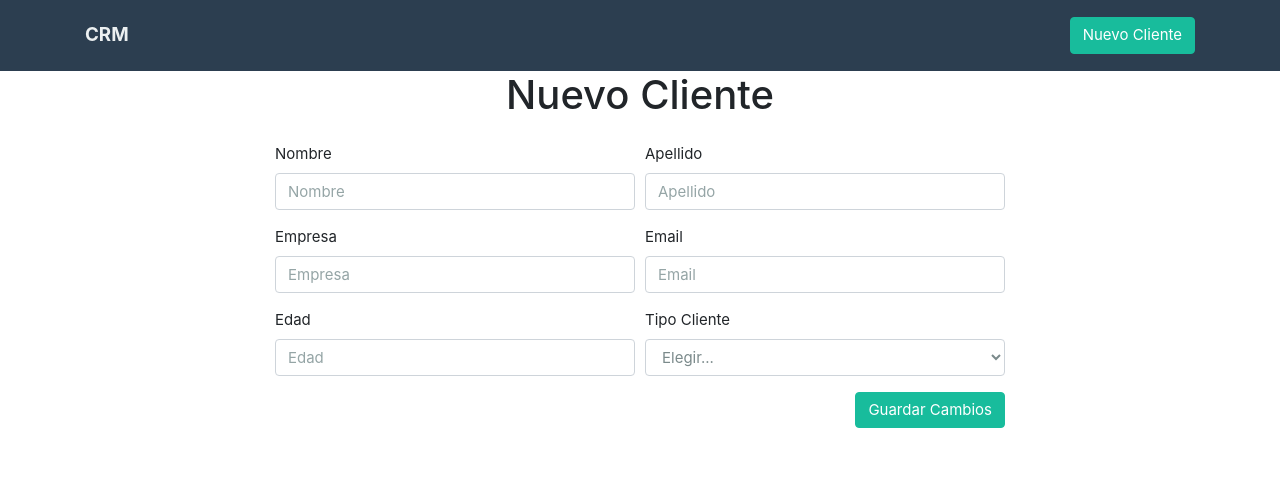
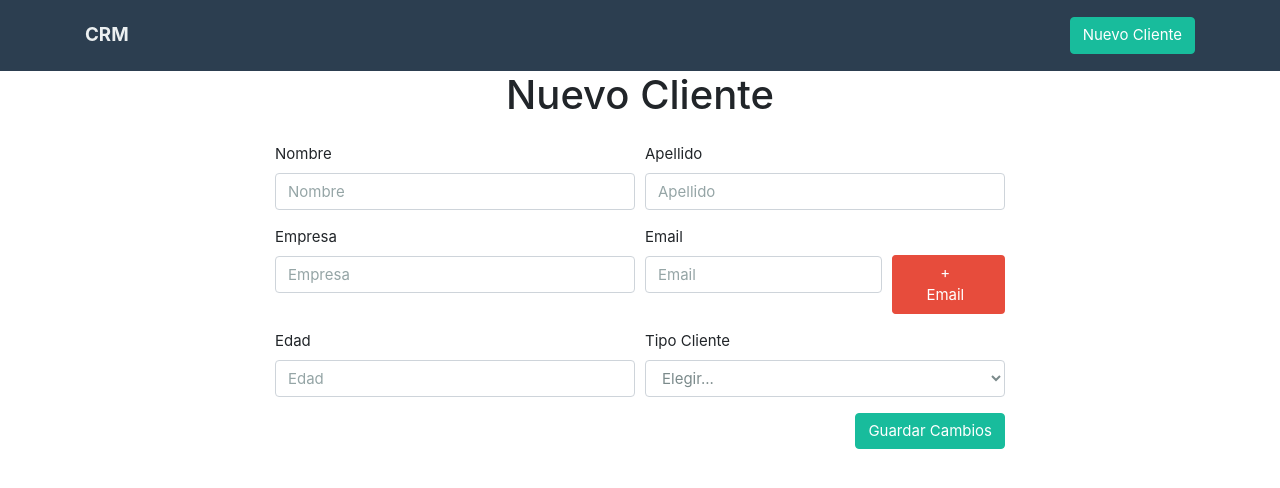
Before and after one commit to RaymonGuzman/GraphQL-Servidor, a React (Create React App) app in the folder cliente/: page /cliente/nuevo in a window 1280 px wide. Shown: the top 488 px of the page. Built offline with nearby package versions, Linux system fonts and the light colour scheme.

Commit message:
Adding multiple emails and removing them

```diff
--- a/cliente/src/components/NuevoCliente.js
+++ b/cliente/src/components/NuevoCliente.js
@@ -14,19 +14,38 @@ class NuevoCliente extends Component {
         tipo: '',
 
       },
-        error: false
+      error: false,
+
+      emails: [],
+
     }
+
+    NuevoEmail = () => {
+      // console.log('Está funcionando');
+      this.setState({
+        emails: this.state.emails.concat([{ email: '' }]),
+      });
+    }
+
+    EliminarInput = i => () => {
+      this.setState({
+
+        emails: this.state.emails.filter((emails, index) => i !== index),
+      });
+    }
+
 
     render() {
       const { error } = this.state;
-        let validating = (error) ? <p className="alert alert-danger p-3 text-center"> Some required fields are missing</p> : '';
+      const validating = (error) ? <p className="alert alert-danger p-3 text-center"> Some required fields are missing</p> : '';
       return (
         <Fragment>
 
           <h2 className="text-center">Nuevo Cliente</h2>
           {validating}
           <div className="row justify-content-center">
-                    <Mutation mutation={NUEVO_CLIENTE}
+            <Mutation
+              mutation={NUEVO_CLIENTE}
               onCompleted={() => {
                 this.props.history.push('/');
                 // window.location.reload(); to reload the entire page
@@ -38,12 +57,14 @@ class NuevoCliente extends Component {
               {crearCliente => (
 
 
-
-                            <form className="col-md-8 m-3"
-                                onSubmit={e => {
+                <form
+                  className="col-md-8 m-3"
+                  onSubmit={(e) => {
                     e.preventDefault();
 
-                                    const { nombre, apellido, empresa, email, edad, tipo } = this.state.cliente;
+                    const {
+                      nombre, apellido, empresa, email, edad, tipo,
+                    } = this.state.cliente;
 
 
                     if (nombre === '' || apellido === '' || empresa === '' || tipo === '') {
@@ -54,56 +75,53 @@ class NuevoCliente extends Component {
                     this.setState({ error: false });
 
                     const input = {
-                                        nombre: nombre,
-                                        apellido: apellido,
-                                        empresa: empresa,
-                                        email: email,
+                      nombre,
+                      apellido,
+                      empresa,
+                      email,
                       edad: Number(edad),
-                                        tipo
+                      tipo,
                     };
 
                     crearCliente({
-                                        variables: { input }
-                                    })
+                      variables: { input },
+                    });
                     console.log(input);
-
-
                   }
 
                                 }
-
-
-
-
                 >
                   <div className="form-row">
                     <div className="form-group col-md-6">
                       <label>Nombre</label>
-                                        <input type="text"
+                      <input
+                        type="text"
                         className="form-control"
                         placeholder="Nombre"
-                                            onChange={e => {
+                        onChange={(e) => {
                           this.setState({
                             cliente: {
                               ...this.state.cliente,
-                                                        nombre: e.target.value
-                                                    }
-                                                })
-                                            }} />
+                              nombre: e.target.value,
+                            },
+                          });
+                        }}
+                      />
 
                     </div>
                     <div className="form-group col-md-6">
                       <label>Apellido</label>
-                                        <input type="text"
+                      <input
+                        type="text"
                         className="form-control"
                         placeholder="Apellido"
-                                            onChange={e => {
+                        onChange={(e) => {
                           this.setState({
                             cliente: {
                               ...this.state.cliente,
-                                                        apellido: e.target.value
-                                                    }
-                                                })
+                              apellido: e.target.value,
+                            },
+                          });
                         }}
                       />
                     </div>
@@ -111,65 +129,115 @@ class NuevoCliente extends Component {
                   <div className="form-row">
                     <div className="form-group col-md-6">
                       <label>Empresa</label>
-                                        <input type="text"
+                      <input
+                        type="text"
                         className="form-control"
                         placeholder="Empresa"
-                                            onChange={e => {
+                        onChange={(e) => {
                           this.setState({
                             cliente: {
                               ...this.state.cliente,
-                                                        empresa: e.target.value
-                                                    }
-                                                })
+                              empresa: e.target.value,
+                            },
+                          });
                         }}
                       />
                     </div>
-                                    <div className="form-group col-md-6">
+                    <div className="form-group col-md-4">
                       <label>Email</label>
-                                        <input type="email"
+                      <input
+                        type="email"
                         className="form-control"
                         placeholder="Email"
-                                            onChange={e => {
+                        onChange={(e) => {
                           this.setState({
                             cliente: {
                               ...this.state.cliente,
-                                                        email: e.target.value
-                                                    }
-                                                })
+                              email: e.target.value,
+                            },
+                          });
                         }
                                             }
                       />
                     </div>
+
+                    <div className="form-group justify-content-center col-md-2">
+                      <button
+                        type="button"
+                        className="btn btn-danger"
+                        onClick={this.NuevoEmail}
+                        style={{ marginTop: '29px', paddingLeft: '1.75rem', borderRightWidth: '23px' }}
+                      >
+                                            +  Email
+
+                      </button>
+
+                    </div>
+
+                    {this.state.emails.map((input, index) => (
+                      <div key={index} className="form-group col-md-12">
+                        <label>
+                                                Email
+                          {index + 2}
+                                                :
+                          {' '}
+                        </label>
+                        <input
+                          className="col-md-12"
+                          type="email"
+                          placeholder="Email"
+                        />
+                        <button
+                          type="button"
+                          className="btn btn-danger"
+                          key={index}
+                          onClick={this.EliminarInput(index)}
+                        >
+                          {' '}
+                                                Eliminar
+                          {' '}
+                        </button>
+
+
+                      </div>
+
+
+                    ))}
+
+
                   </div>
                   <div className="form-row">
                     <div className="form-group col-md-6">
                       <label>Edad</label>
-                                        <input type="text"
+                      <input
+                        type="text"
                         className="form-control"
                         placeholder="Edad"
-                                            onChange={e => {
+                        onChange={(e) => {
                           this.setState({
                             cliente: {
                               ...this.state.cliente,
-                                                        edad: e.target.value
-                                                    }
-                                                })
+                              edad: e.target.value,
+                            },
+                          });
                         }
                                             }
                       />
                     </div>
                     <div className="form-group col-md-6">
                       <label>Tipo Cliente</label>
-                                        <select className="form-control"
-                                            onChange={e => {
+                      <select
+                        className="form-control"
+                        onChange={(e) => {
                           this.setState({
                             cliente: {
                               ...this.state.cliente,
-                                                        tipo: e.target.value
-                                                    }
+                              tipo: e.target.value,
+                            },
 
-                                                })
-                                            }}>
+                          });
+                        }}
+                      >
                         <option value="">Elegir...</option>
                         <option value="PREMIUM">PREMIUM</option>
                         <option value="CLASICO">CLASICO</option>
```
Also changed, not shown: cliente/package.json (+8 -0 lines), cliente/.eslintrc.json (added), 2 other files (tests, documents, lock files or other folders). Lines whose indentation alone changed are shown as unchanged.
